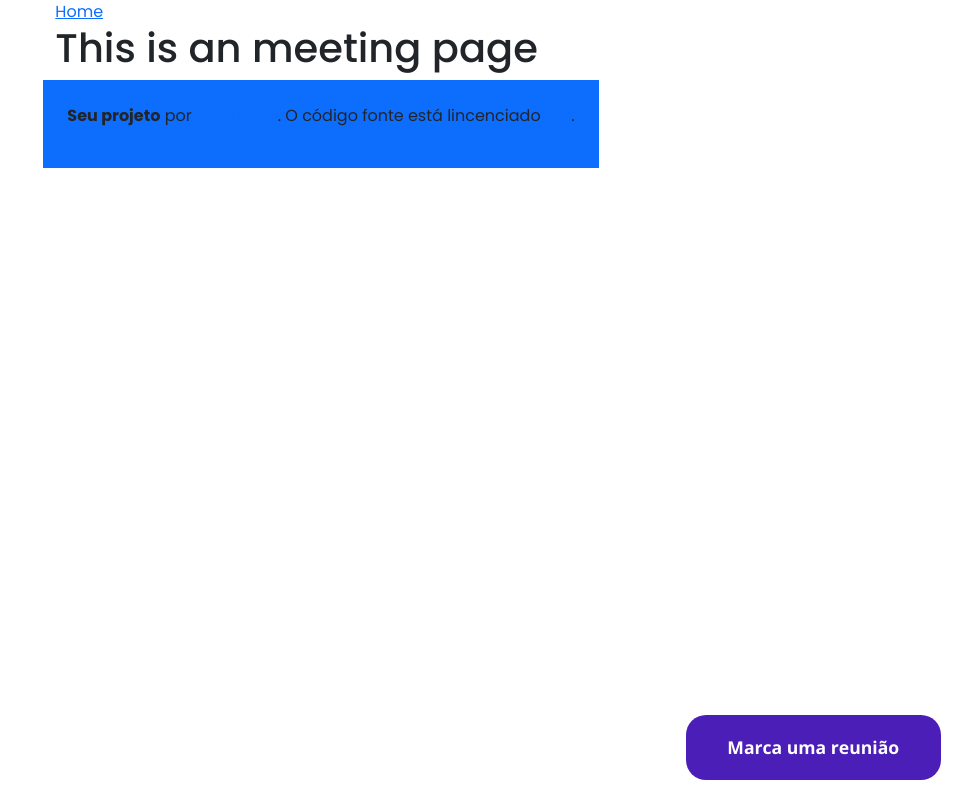
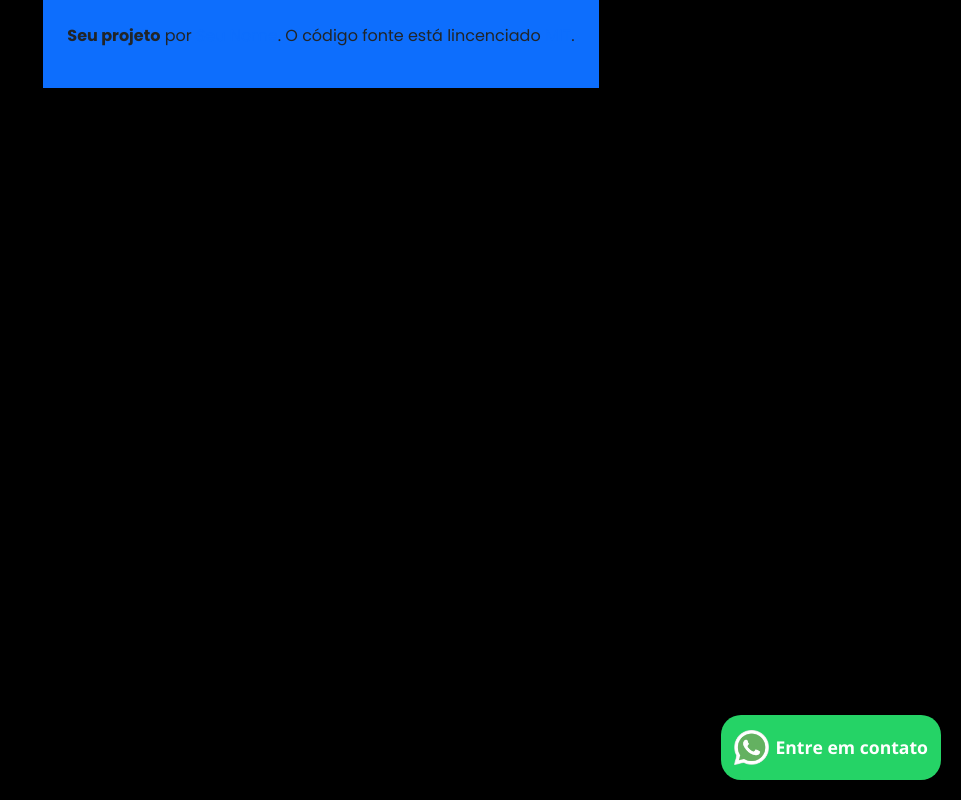
Before and after one commit to henriquef9/site, a Vue app in the folder homepage-vue/: page / in a window 1280 px wide. Shown: the whole page, without its empty margins (319-1280 px from the left). Built offline with nearby package versions, Linux system fonts and the light colour scheme.

Commit message:
Modificando o componente Botão

```diff
--- a/homepage-vue/src/App.vue
+++ b/homepage-vue/src/App.vue
@@ -4,10 +4,6 @@ import ButtonMeeting from './components/Button.vue'
 </script>
 
 <template>
-  <header class="container">
-    <RouterLink to="/"> Home </RouterLink>
-    <RouterView />
-  </header>
 
   <ButtonMeeting />
 
@@ -23,12 +19,5 @@ export default {
 
 <style scoped>
 
-.v-enter, .v-leave-to{
-  opacity: 0;
-}
-
-.v-enter-active, .v-leave-active{
-  transition: opacity 1s;
-}
 
 </style>
--- a/homepage-vue/src/assets/style.css
+++ b/homepage-vue/src/assets/style.css
@@ -11,8 +11,9 @@
     --color-2: #fff;
     --color-purple: #4c1eb8;
     --gray:  #DFDBDB;
-    --color-3: #FA0644
+    --color-3: #FA0644;
     --color-4: #363636;
+    --cor-whatsapp: #25D366;
 }
 
 
@@ -22,6 +23,10 @@
     margin: 0;
     font-family: var(--font-primary);
 }
+body{
+    background-color: black !important;
+  }
+
 
 
 /* Geral */
--- a/homepage-vue/src/components/Button.vue
+++ b/homepage-vue/src/components/Button.vue
@@ -1,11 +1,17 @@
 <template>
-        <button @click="handleClick()" class="btn text-white fixed-btn" type="button">
-            Marca uma reunião
+        <button @click="handleClick()" class="d-flex align-items-center justify-content-between btn text-white fixed-btn border-active" type="button">
+           <img :src="image" style="width: 35px;"> Entre em contato
         </button>
 </template>
 
 <script>
+import image from '@/components/icons/whatsapp.png'
 export default {
+    data(){
+        return {
+            image,
+        }
+    },
     methods: {
         handleClick(){
             console.log('click');
@@ -17,8 +23,9 @@ export default {
 <style scoped>
 
     button{
-        background-color: var(--color-purple);
+        background-color: var(--cor-whatsapp);
         font-family: var(--font-secondary);
+        width: 220px;
         font-size: 1.1rem;
         font-weight: bold;
         border-radius: 20px;
@@ -27,7 +34,7 @@ export default {
     }
 
     button:hover {
-        background-color: var(--color-purple);
+        background-color:var(--cor-whatsapp);
         border-color: var(--color-2);
         transform: scale(1.1);
     }
@@ -38,4 +45,9 @@ export default {
         right: 20px;
     }
 
+    body .border-active:active{
+        border: 2px solid #25D366;
+        outline: none;
+    }
+
 </style>
```
Also changed, not shown: homepage-vue/src/components/icons/whatsapp.png (added).
